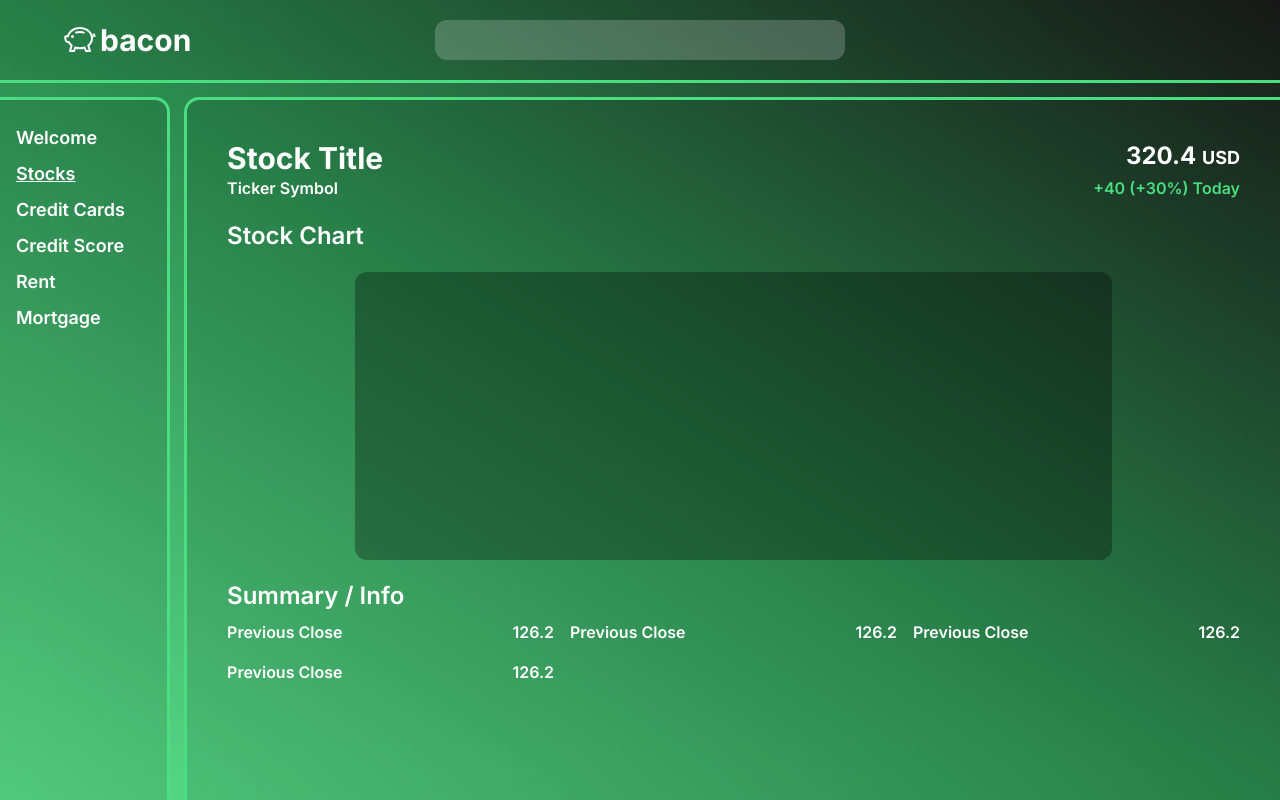
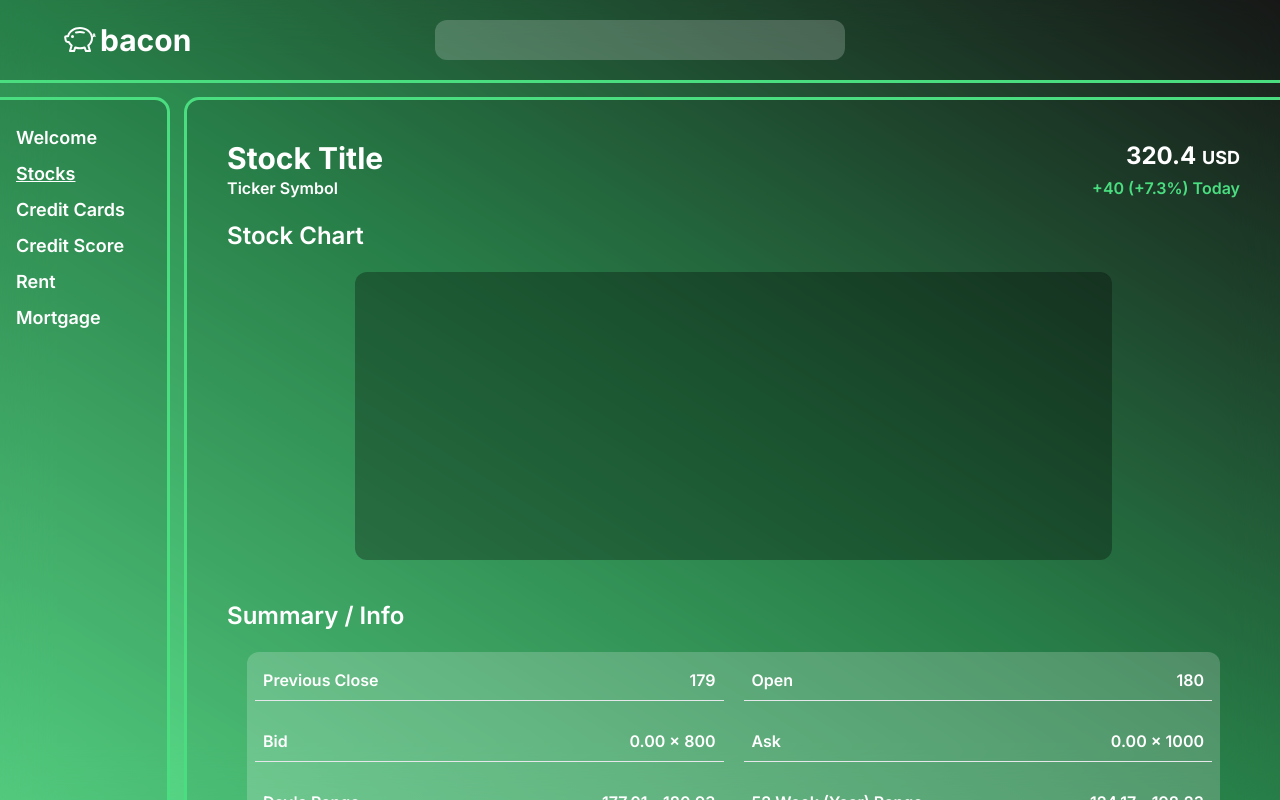
Before and after one commit to davidpierce24/learn-stocks, a Next.js app: page / in a window 1280 px wide. Built offline with nearby package versions, Linux system fonts and the light colour scheme.

Commit message:
adding stock info chart

```diff
--- a/app/page.tsx
+++ b/app/page.tsx
@@ -48,7 +48,7 @@ export default function Home() {
 
               <div className="flex justify-between">
                 <span>Ticker Symbol</span>
-                <span className="text-green-400">+40 (+30%) Today</span>
+                <span className="text-green-400">+40 (+7.3%) Today</span>
               </div>
 
               {/* chart */}
@@ -62,25 +62,85 @@ export default function Home() {
               </div>
 
               {/* Stock Summary / Info */}
-              <div className="pt-5">
+              <div className="pt-10">
                 <span className="text-2xl">Summary / Info</span>
-                <div className="grid grid-cols-3 gap-4 pt-2">
-                  <div className="flex justify-between hover:bg-black hover:bg-opacity-10">
-                    <span>Previous Close</span>
-                    <span>126.2</span>
+                <div className="w-full h-20 p-5">
+                  <div className="bg-white bg-opacity-20 rounded-xl p-2 grid sm:grid-cols-1 md:grid-cols-2 gap-5">
+                    {/* <div className="basis-1/2">
+                      <p className="border-b">asdfa</p>
+                      <p>asdf</p>
+                    </div>
+                    <div className="basis-1/2">
+
+                    </div> */}
+                    <div className="flex justify-between content-center p-2 border-b">
+                      <span>Previous Close</span>
+                      <span>179</span>
+                    </div>
+                    <div className="flex justify-between content-center p-2 border-b">
+                      <span>Open</span>
+                      <span>180</span>
+                    </div>
+                    <div className="flex justify-between content-center p-2 border-b">
+                      <span>Bid</span>
+                      <span>0.00 x 800</span>
+                    </div>
+                    <div className="flex justify-between content-center p-2 border-b">
+                      <span>Ask</span>
+                      <span>0.00 x 1000</span>
+                    </div>
+                    <div className="flex justify-between content-center p-2 border-b">
+                      <span>Day&apos;s Range</span>
+                      <span>177.01 - 180.93</span>
+                    </div>
+                    <div className="flex justify-between content-center p-2 border-b">
+                      <span>52 Week (Year) Range</span>
+                      <span>124.17 - 198.23</span>
+                    </div>
+                    <div className="flex justify-between content-center p-2 border-b">
+                      <span>Volume</span>
+                      <span>56,570,198</span>
+                    </div>
+                    <div className="flex justify-between content-center p-2 border-b">
+                      <span>Average Volume</span>
+                      <span>57,113,016</span>
+                    </div>
+                    <div className="flex justify-between content-center p-2 border-b">
+                      <span>Market Cap</span>
+                      <span>2.803T</span>
+                    </div>
+                    <div className="flex justify-between content-center p-2 border-b">
+                      <span>Beta (5Y Monthly)</span>
+                      <span>1.29</span>
+                    </div>
+                    <div className="flex justify-between content-center p-2 border-b">
+                      <span>PE Ratio (TTM)</span>
+                      <span>30.25</span>
+                    </div>
+                    <div className="flex justify-between content-center p-2 border-b">
+                      <span>EPS (TTM)</span>
+                      <span>5.89</span>
+                    </div>
+                    <div className="flex justify-between content-center p-2 border-b">
+                      <span>Earnings Date</span>
+                      <span>Oct 25, 2023 - Oct 30, 2023</span>
+                    </div>
+                    <div className="flex justify-between content-center p-2 border-b">
+                      <span>Forward Dividend & Yield</span>
+                      <span>0.96 (0.53%)</span>
+                    </div>
+                    <div className="flex justify-between content-center p-2 border-b">
+                      <span>Ex-Dividend Date</span>
+                      <span>May 12, 2023</span>
+                    </div>
+                    <div className="flex justify-between content-center p-2 border-b">
+                      <span>1y Target Est</span>
+                      <span>182.84</span>
+                    </div>
+
+
                   </div>
-                  <div className="flex justify-between">
-                    <span>Previous Close</span>
-                    <span>126.2</span>
-                  </div>
-                  <div className="flex justify-between">
-                    <span>Previous Close</span>
-                    <span>126.2</span>
-                  </div>
-                  <div className="flex justify-between">
-                    <span>Previous Close</span>
-                    <span>126.2</span>
-                  </div>
+
                 </div>
               </div>
 
```
